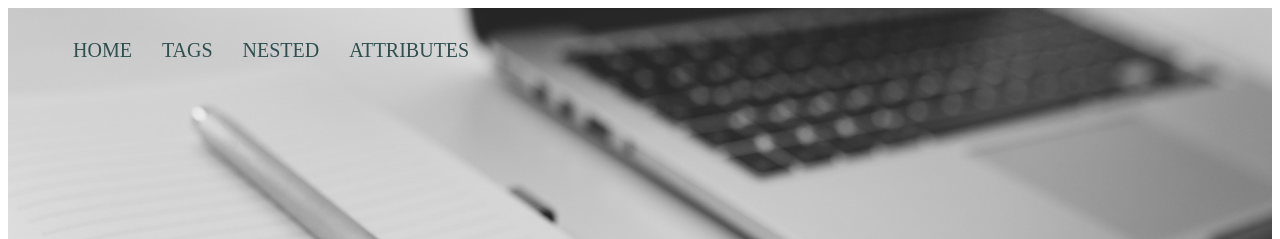
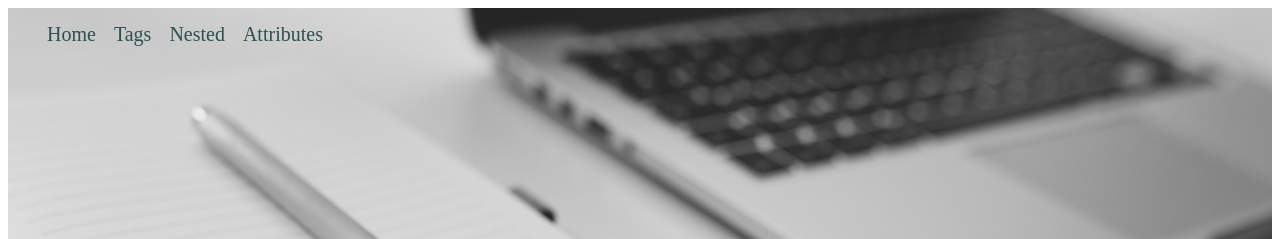
Before and after one commit to daudisa/daudisa.github.io, a plain HTML site: page index.html in a window 1280 px wide. Shown: the top 239 px of the page. Drawn offline with Linux system fonts and the light colour scheme.

Commit message:
Capitalize

```diff
--- a/style.css
+++ b/style.css
@@ -30,19 +30,19 @@ p {
 .nav_links {
     overflow: hidden;
     position: fixed;
-    top: 20px;
-    left: 20px;
+    top: 4px;
+    left: 0px;
 }
 
 .nav_links li {
     display: inline-block;
-    padding: 0px 10px;
+    padding: 0px 4px;
     font-size: 20px;
 }
 
 #bar li a {
     display: block;
-    text-transform: uppercase;
+    text-transform: capitalize;
     padding: 3px;
     color: darkslategray;
     text-decoration: none;
```
